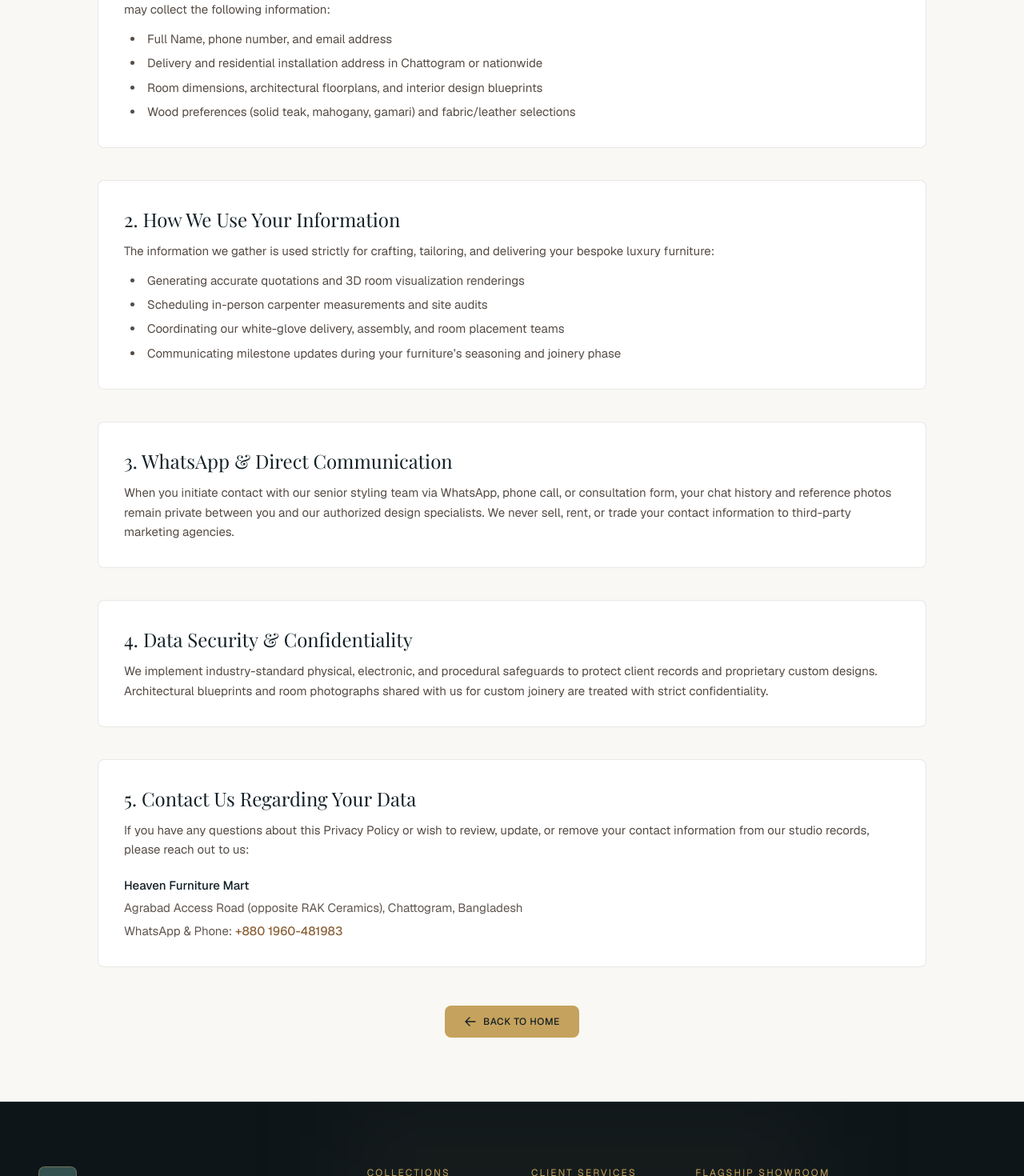
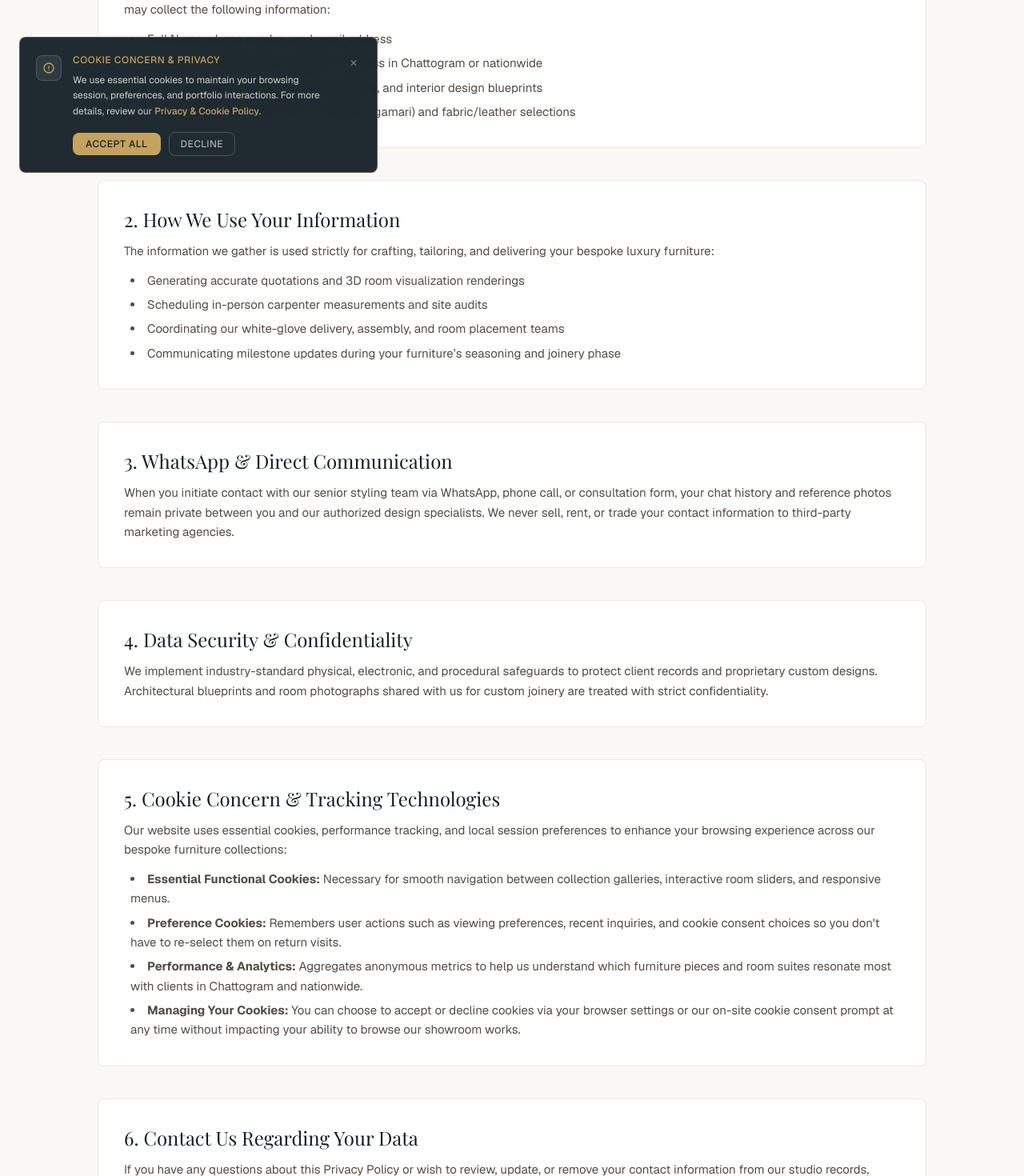
Before and after one commit to ahnafabid10/Heaven-Furniture-Mart-landing-page, a Next.js app: page /privacy-policy in a window 1280 px wide. Shown: the part 560-2030 px from the top of the page at 80% size. Built offline with nearby package versions, Linux system fonts and the light colour scheme.

Commit message:
feat: implement privacy policy page and cookie consent management component

```diff
--- a/src/app/globals.css
+++ b/src/app/globals.css
@@ -23,6 +23,22 @@
   --font-serif: var(--font-playfair), Georgia, 'Times New Roman', serif;
 }
 
+/* Completely hide browser scrollbar while keeping scroll functionality */
+html,
+body {
+  scrollbar-width: none; /* Firefox */
+  -ms-overflow-style: none; /* IE and Edge */
+}
+
+html::-webkit-scrollbar,
+body::-webkit-scrollbar,
+*::-webkit-scrollbar {
+  display: none; /* Chrome, Safari, Opera */
+  width: 0px;
+  height: 0px;
+  background: transparent;
+}
+
 body {
   background: var(--background);
   color: var(--foreground);
--- a/src/app/layout.tsx
+++ b/src/app/layout.tsx
@@ -1,6 +1,7 @@
 import type { Metadata } from "next";
 import { Geist, Geist_Mono, Playfair_Display } from "next/font/google";
 import "./globals.css";
+import { CookieConsent } from "@/components/shared/CookieConsent/CookieConsent";
 
 const geistSans = Geist({
   variable: "--font-geist-sans",
@@ -34,7 +35,10 @@
       lang="en"
       className={`${geistSans.variable} ${geistMono.variable} ${playfair.variable} h-full antialiased`}
     >
-      <body className="min-h-full flex flex-col font-sans bg-[#FAF8F5] text-[#2B1E16]">{children}</body>
+      <body className="min-h-full flex flex-col font-sans bg-[#FAF8F5] text-[#2B1E16]">
+        {children}
+        <CookieConsent />
+      </body>
     </html>
   );
 }
--- a/src/app/privacy-policy/page.tsx
+++ b/src/app/privacy-policy/page.tsx
@@ -92,7 +92,22 @@
 
           <section className="space-y-3 bg-white p-6 sm:p-8 rounded-lg border border-[#2B1E16]/10">
             <h2 className="font-serif text-xl sm:text-2xl text-[#132026]">
-              5. Contact Us Regarding Your Data
+              5. Cookie Concern & Tracking Technologies
+            </h2>
+            <p>
+              Our website uses essential cookies, performance tracking, and local session preferences to enhance your browsing experience across our bespoke furniture collections:
+            </p>
+            <ul className="list-disc list-inside space-y-1.5 pl-2">
+              <li><strong>Essential Functional Cookies:</strong> Necessary for smooth navigation between collection galleries, interactive room sliders, and responsive menus.</li>
+              <li><strong>Preference Cookies:</strong> Remembers user actions such as viewing preferences, recent inquiries, and cookie consent choices so you don&apos;t have to re-select them on return visits.</li>
+              <li><strong>Performance & Analytics:</strong> Aggregates anonymous metrics to help us understand which furniture pieces and room suites resonate most with clients in Chattogram and nationwide.</li>
+              <li><strong>Managing Your Cookies:</strong> You can choose to accept or decline cookies via your browser settings or our on-site cookie consent prompt at any time without impacting your ability to browse our showroom works.</li>
+            </ul>
+          </section>
+
+          <section className="space-y-3 bg-white p-6 sm:p-8 rounded-lg border border-[#2B1E16]/10">
+            <h2 className="font-serif text-xl sm:text-2xl text-[#132026]">
+              6. Contact Us Regarding Your Data
             </h2>
             <p>
               If you have any questions about this Privacy Policy or wish to review, update, or remove your contact information from our studio records, please reach out to us:
--- /dev/null
+++ b/src/components/shared/CookieConsent/CookieConsent.tsx
@@ -0,0 +1,100 @@
+"use client";
+
+import React, { useState, useEffect } from "react";
+import Link from "next/link";
+
+export function CookieConsent() {
+  const [isVisible, setIsVisible] = useState(false);
+
+  useEffect(() => {
+    try {
+      const savedPreference = localStorage.getItem("hfm_cookie_consent");
+      if (!savedPreference) {
+        const timer = setTimeout(() => {
+          setIsVisible(true);
+        }, 800);
+        return () => clearTimeout(timer);
+      }
+    } catch {
+      // Graceful fallback if localStorage is disabled in browser
+    }
+  }, []);
+
+  const handleAccept = () => {
+    try {
+      localStorage.setItem("hfm_cookie_consent", "accepted");
+    } catch {}
+    setIsVisible(false);
+  };
+
+  const handleDecline = () => {
+    try {
+      localStorage.setItem("hfm_cookie_consent", "declined");
+    } catch {}
+    setIsVisible(false);
+  };
+
+  if (!isVisible) return null;
+
+  return (
+    <div
+      role="region"
+      aria-label="Cookie consent notice"
+      className="fixed bottom-4 left-4 right-4 sm:left-6 sm:right-auto sm:bottom-6 sm:max-w-md z-50 bg-[#132026]/95 backdrop-blur-md text-[#FAF8F5] border border-[#C5A25D]/40 rounded-lg p-5 shadow-none transition-all duration-300 animate-in fade-in slide-in-from-bottom-5 font-sans"
+    >
+      <div className="flex items-start gap-3.5">
+        {/* Subtle Gold Shield / Cookie Icon */}
+        <div className="w-8 h-8 rounded-lg bg-white/[0.08] border border-white/15 flex items-center justify-center text-[#C5A25D] shrink-0 mt-0.5">
+          <svg className="w-4 h-4" fill="none" stroke="currentColor" strokeWidth="2" viewBox="0 0 24 24">
+            <path strokeLinecap="round" strokeLinejoin="round" d="M12 9v3.75m9-.75a9 9 0 11-18 0 9 9 0 0118 0zm-9 3.75h.008v.008H12v-.008z" />
+          </svg>
+        </div>
+
+        <div className="space-y-2 flex-1">
+          <h4 className="text-xs uppercase tracking-wider text-[#C5A25D] font-medium">
+            Cookie Concern & Privacy
+          </h4>
+          <p className="text-xs text-[#FAF8F5]/80 leading-relaxed">
+            We use essential cookies to maintain your browsing session, preferences, and portfolio interactions. For more details, review our{" "}
+            <Link
+              href="/privacy-policy"
+              className="text-[#C5A25D] hover:underline font-medium inline"
+            >
+              Privacy & Cookie Policy
+            </Link>
+            .
+          </p>
+
+          <div className="pt-2 flex items-center gap-2.5">
+            <button
+              type="button"
+              onClick={handleAccept}
+              className="px-4 py-1.5 rounded-lg bg-[#C5A25D] hover:bg-[#b5924d] text-[#132026] text-xs font-medium uppercase tracking-wider transition-colors"
+            >
+              Accept All
+            </button>
+            <button
+              type="button"
+              onClick={handleDecline}
+              className="px-3.5 py-1.5 rounded-lg border border-white/20 hover:border-white/40 text-white/75 hover:text-white text-xs uppercase tracking-wider transition-colors"
+            >
+              Decline
+            </button>
+          </div>
+        </div>
+
+        {/* Close Button */}
+        <button
+          type="button"
+          onClick={handleDecline}
+          className="text-white/40 hover:text-white text-xs p-1"
+          aria-label="Dismiss cookie banner"
+        >
+          ✕
+        </button>
+      </div>
+    </div>
+  );
+}
+
+export default CookieConsent;
```
